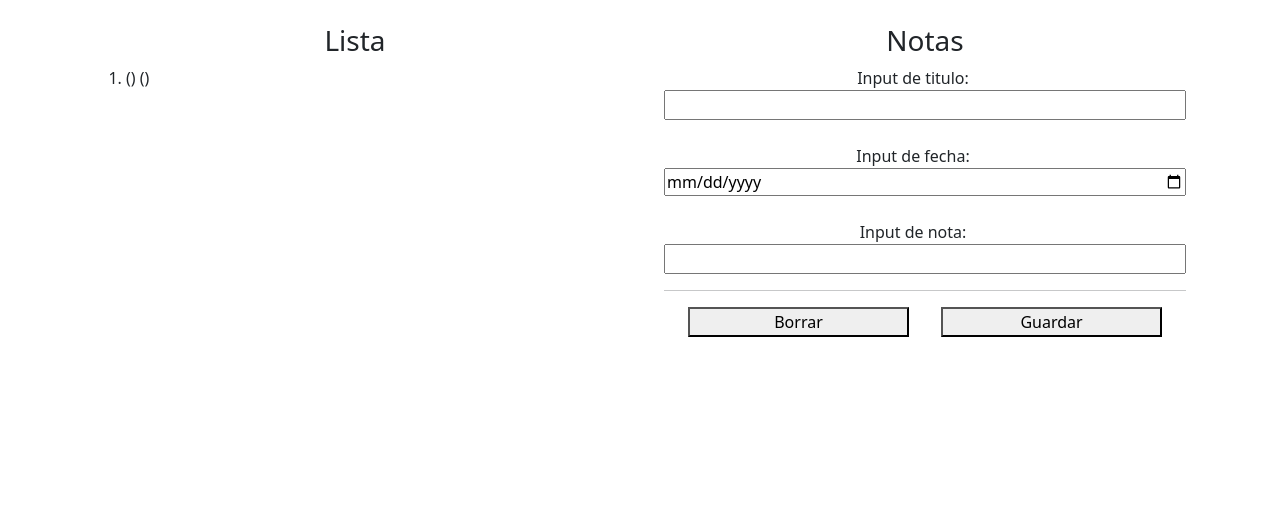
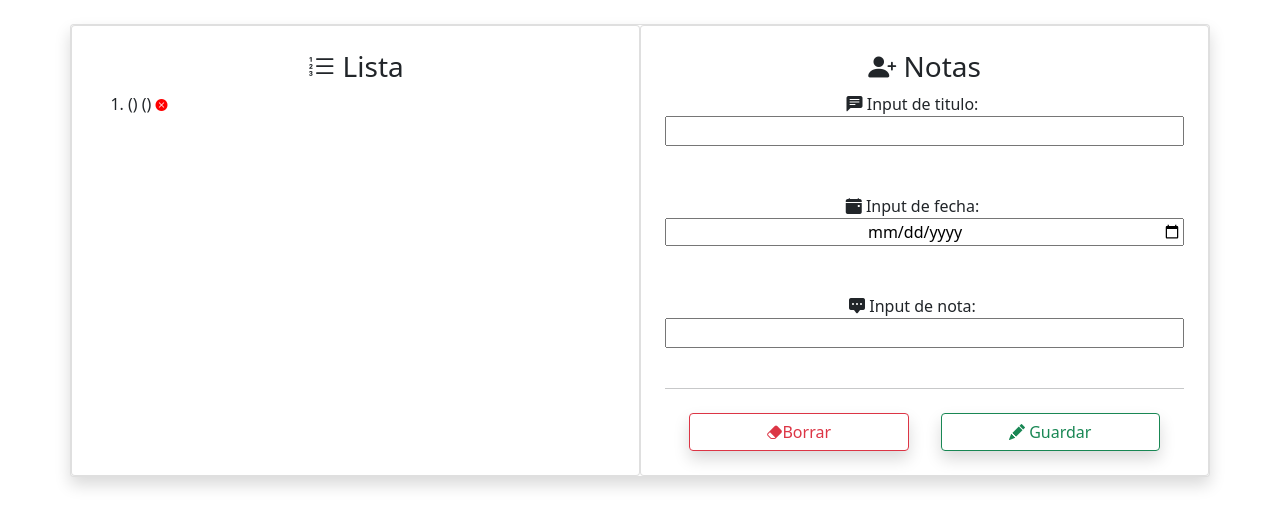
Before and after one commit to SamCorazzy/notas, a React (Create React App) app: page / in a window 1280 px wide. Both pictures are taken after a click on the button "Guardar". Shown: the top 526 px of the page. Built offline with nearby package versions, Linux system fonts and the light colour scheme.

Commit message:
Iconos agregados y eliminar nota en progreso

```diff
--- a/public/index.html
+++ b/public/index.html
@@ -27,6 +27,7 @@
     <link href="https://cdn.jsdelivr.net/npm/bootstrap@5.1.3/dist/css/bootstrap.min.css"
     rel="stylesheet" integrity="sha384-1BmE4kWBq78iYhFldvKuhfTAU6auU8tT94WrHftjDbrCEXSU1oBoqyl2QvZ6jIW3"
     crossorigin="anonymous">
+    <link rel="stylesheet" href="https://cdn.jsdelivr.net/npm/bootstrap-icons@1.8.1/font/bootstrap-icons.css">
     <title>Notas App</title>
   </head>
   <body>
--- a/src/App.jsx
+++ b/src/App.jsx
@@ -41,6 +41,17 @@ function App() {
     handleResetChange();
   };
 
+  const handleBorrarNota = (index) => {
+    const nuevoArreglo = [];
+
+    arregloNotas.forEach((nota,i) => {
+      if(i !== index){
+        nuevoArreglo.push(nota);
+      }
+    });
+    localStorage.setItem("notas", JSON.stringify(nuevoArreglo));
+  };
+
   //  const handleChangeFecha = (event) => {
   //   setFechaState(event.target.value);
   //   console.log(fechaState);
@@ -52,20 +63,24 @@ function App() {
   //  }
 
   return (
-    <div className="App container">
+    <div className="card shadow App container mt-4">
       <div className="row">
-        <div className="col p-4">
-          <h3 className="text-center">Lista</h3>
+        <div className="card col p-4">
+          <h3 className="text-center"><i class="bi bi-list-ol"></i> Lista</h3>
           {
             arregloNotas.length === 0 ?
             "Al momento no tienes notas guardadas. Puedes crear una en el formulario contiguo."
             :
             (
               <ol>
-                {arregloNotas.map((item) => {
+                {arregloNotas.map((item,index) => {
                   return(
                     <li>
-                      {item.titulo} ({item.fecha}) ({item.nota})
+                      {item.titulo} ({item.fecha}) ({item.nota})&nbsp;
+                      <i class="bi bi-x-circle-fill"
+                      style={{color:"red", fontSize:"0.75rem", cursor:"pointer"}}
+                      onClick={() => handleBorrarNota(index)}>{/*Para invocar la funcion inmediatamente*/}
+                      </i>
                     </li>
                   );
                 })
@@ -88,31 +103,34 @@ function App() {
             )
           } */}
         </div>
-        <div className="col text-center mx-auto p-4">
-          <h3>Notas</h3>
-          <label htmlFor="titulo" className="pe-4" style={{ width: "100%" }}>Input de titulo:</label>
+        <div className=" card col text-center mx-auto p-4">
+          <h3><i class="bi bi-person-plus-fill"></i> Notas</h3>
+          <label htmlFor="titulo" className="pe-4" style={{ width: "100%" }}><i class="bi bi-chat-left-text-fill"></i> Input de titulo:</label>
           <input
             id="titulo"
             name="titulo"
             type="text"
+            className="text-center"
             style={{ width: "100%" }}
             onChange={handleInputChange}
             value={inputState.titulo}
           /> <br /><br />
-          <label htmlFor="fecha" className="pe-4" style={{ width: "100%" }}>Input de fecha:</label>
+          <label htmlFor="fecha" className="pe-4" style={{ width: "100%" }}><i class="bi bi-calendar-event-fill"></i> Input de fecha:</label>
           <input
             id="fecha"
             name="fecha"
             type="date"
+            className="text-center"
             style={{ width: "100%" }}
             onChange={handleInputChange}
             value={inputState.fecha}
           /> <br /><br />
-          <label htmlFor="nota" className="pe-4" style={{ width: "100%" }}>Input de nota:</label>
+          <label htmlFor="nota" className="pe-4" style={{ width: "100%" }}><i class="bi bi-chat-square-dots-fill"></i> Input de nota:</label>
           <input
             id="nota"
             name="nota"
             type="text"
+            className="text-center"
             style={{ width: "100%" }}
             onChange={handleInputChange}
             value={inputState.nota}
@@ -122,13 +140,13 @@ function App() {
           <div className="ms-2 me-2 mt-2 row">
             <div className="col">
               <span className="row mx-1">
-                <button class="mx-auto" onClick={handleResetChange} style={{ marginLeft: "15px" }}>Borrar</button>
+                <button class="shadow mx-auto btn btn-outline-danger" onClick={handleResetChange} style={{ marginLeft: "15px" }}><i class="bi bi-eraser-fill"></i>Borrar</button>
               </span>
 
             </div>
             <div className="col">
               <span className="row mx-1">
-                <button class="mx-auto" onClick={handleClicGuardar} style={{ marginLeft: "15px" }}>Guardar</button>
+                <button class="shadow mx-auto btn btn-outline-success" onClick={handleClicGuardar} style={{ marginLeft: "15px" }}><i class="bi bi-pencil-fill"></i> Guardar</button>
               </span>
             </div>
           </div>
```
